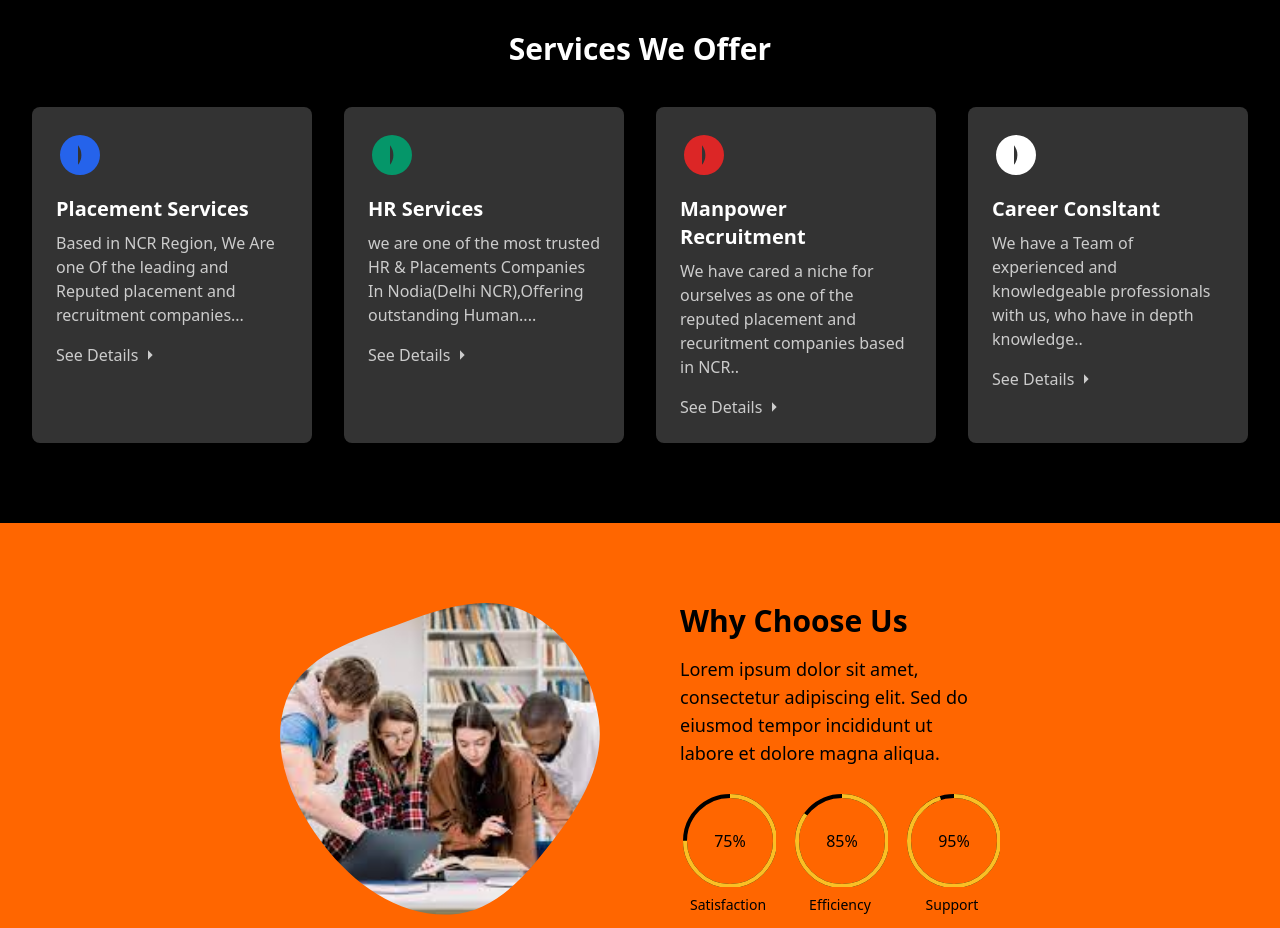
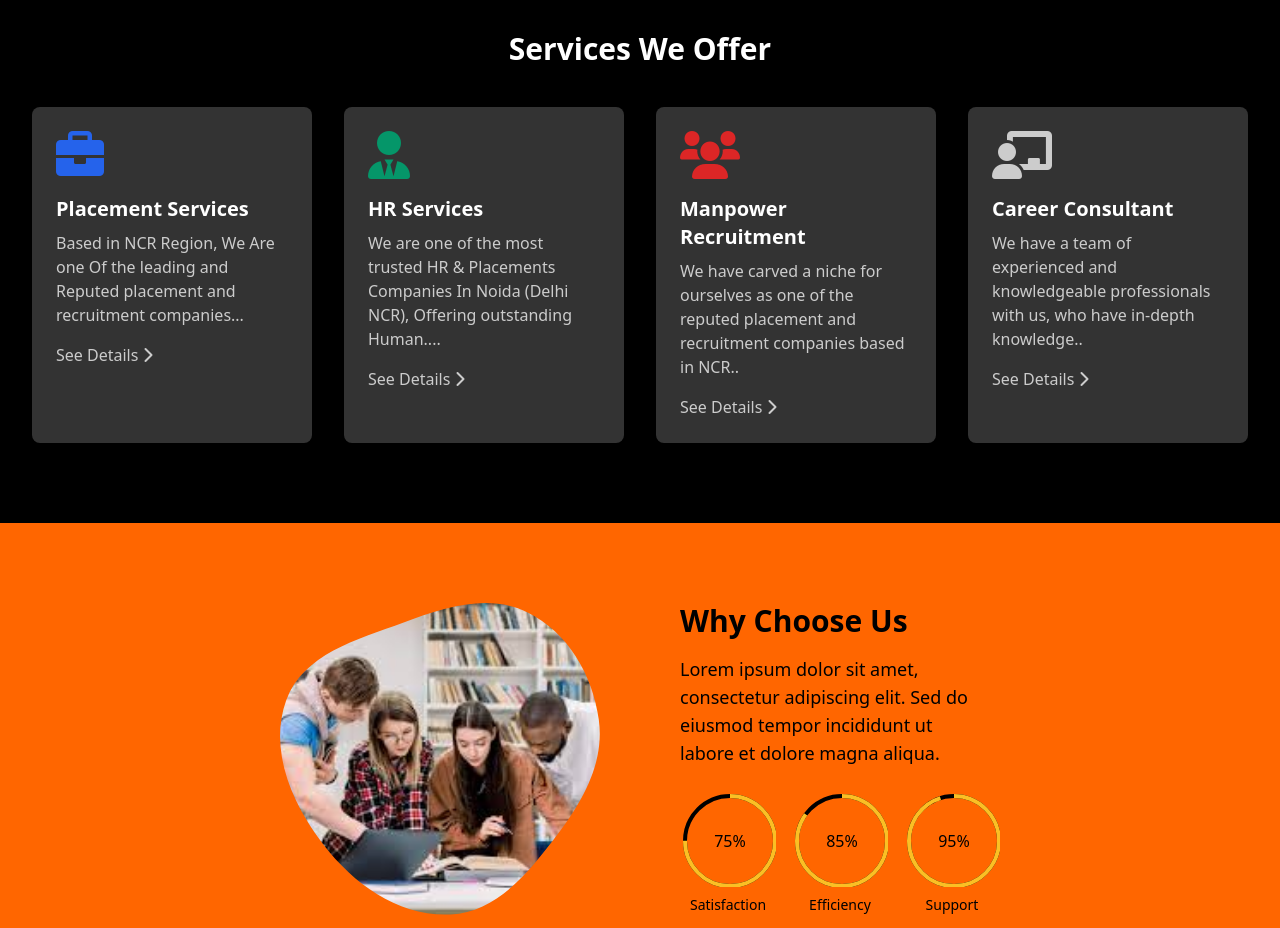
Before and after one commit to Sameer6386/refill, a plain HTML site: page Refill box/index.html in a window 1280 px wide. Shown: the part 960-1888 px from the top of the page. Drawn offline with nearby package versions, Linux system fonts and the light colour scheme.

Commit message:
Add files via upload

```diff
--- a/Refill box/index.html
+++ b/Refill box/index.html
@@ -16,7 +16,6 @@
     <link rel="stylesheet" href="style.css" />
   </head>
   <body class="bg-gray-100 font-sans">
-    <!-- Navbar -->
     <nav class="bg-white shadow-md">
       <div class="max-w-7xl mx-auto px-2 sm:px-6 lg:px-8">
         <div class="relative flex items-center justify-between h-16">
@@ -25,20 +24,7 @@
               id="menu-button"
               class="inline-flex items-center justify-center p-2 text-gray-500 hover:text-gray-700 focus:outline-none"
             >
-              <svg
-                class="w-6 h-6"
-                fill="none"
-                stroke="currentColor"
-                viewBox="0 0 24 24"
-                xmlns="http://www.w3.org/2000/svg"
-              >
-                <path
-                  stroke-linecap="round"
-                  stroke-linejoin="round"
-                  stroke-width="2"
-                  d="M4 6h16M4 12h16m-7 6h7"
-                ></path>
-              </svg>
+              <i class="fas fa-bars w-6 h-6"></i>
             </button>
           </div>
           <div
@@ -67,7 +53,6 @@
               <span>Man Power Solution</span>
               <i class="fas fa-chevron-down"></i>
             </a>
-
             <a href="#contact" class="text-gray-700 hover:text-blue-600"
               >Contact</a
             >
@@ -86,28 +71,17 @@
       >
         <div class="flex justify-end p-4">
           <button id="close-menu" class="text-gray-500">
-            <svg
-              class="w-6 h-6"
-              fill="none"
-              stroke="currentColor"
-              viewBox="0 0 24 24"
-              xmlns="http://www.w3.org/2000/svg"
-            >
-              <path
-                stroke-linecap="round"
-                stroke-linejoin="round"
-                stroke-width="2"
-                d="M6 18L18 6M6 6l12 12"
-              ></path>
-            </svg>
+            <i class="fas fa-times w-6 h-6"></i>
           </button>
         </div>
         <div class="flex flex-col items-center space-y-4 mt-8">
-          <a href="#features" class="text-gray-700 hover:text-blue-600"
-            >Features</a
+          <a href="#Home" class="text-gray-700 hover:text-blue-600">Home</a>
+          <a href="#about" class="text-gray-700 hover:text-blue-600"
+            >About Us</a
           >
-          <a href="#pricing" class="text-gray-700 hover:text-blue-600"
-            >Pricing</a
+          <a href="#team" class="text-gray-700 hover:text-blue-600">Our Team</a>
+          <a href="#Manpower" class="text-gray-700 hover:text-blue-600"
+            >Man Power Solution</a
           >
           <a href="#contact" class="text-gray-700 hover:text-blue-600"
             >Contact</a
@@ -120,7 +94,6 @@
         </div>
       </div>
     </nav>
-
     <!-- Hero Section -->
     <header class="bg-white text-blue-900 py-20">
       <div class="max-w-7xl mx-auto px-2 sm:px-6 lg:px-8 text-center">
@@ -190,17 +163,10 @@
       <div class="max-w-7xl mx-auto px-2 sm:px-6 lg:px-8">
         <h2 class="text-3xl font-bold mb-10 text-center">Services We Offer</h2>
         <div class="grid gap-8 md:grid-cols-2 lg:grid-cols-4">
+          <!-- Placement Services -->
           <div class="bg-gray-100 p-6 rounded-lg shadow-lg">
-            <div class="mb-4">
-              <svg
-                class="w-12 h-12 text-blue-600"
-                fill="currentColor"
-                viewBox="0 0 24 24"
-              >
-                <path
-                  d="M12 2a10 10 0 100 20 10 10 0 000-20zM11 16.93V7.07a8 8 0 010 9.86z"
-                ></path>
-              </svg>
+            <div class="mb-4 text-blue-600">
+              <i class="fas fa-briefcase fa-3x"></i>
             </div>
             <h3 class="text-xl font-bold mb-2">Placement Services</h3>
             <p class="text-gray-600 mb-4">
@@ -211,87 +177,58 @@
               href="#details"
               class="text-gray-600 hover:underline flex items-center"
               >See Details
-              <svg class="w-4 h-4 ml-1" fill="currentColor" viewBox="0 0 24 24">
-                <path d="M9 5l7 7-7 7"></path>
-              </svg>
+              <i class="fas fa-chevron-right ml-1"></i>
             </a>
           </div>
+          <!-- HR Services -->
           <div class="bg-gray-100 p-6 rounded-lg shadow-lg">
-            <div class="mb-4">
-              <svg
-                class="w-12 h-12 text-green-600"
-                fill="currentColor"
-                viewBox="0 0 24 24"
-              >
-                <path
-                  d="M12 2a10 10 0 100 20 10 10 0 000-20zM11 16.93V7.07a8 8 0 010 9.86z"
-                ></path>
-              </svg>
+            <div class="mb-4 text-green-600">
+              <i class="fas fa-user-tie fa-3x"></i>
             </div>
             <h3 class="text-xl font-bold mb-2">HR Services</h3>
             <p class="text-gray-600 mb-4">
-              we are one of the most trusted HR & Placements Companies In
-              Nodia(Delhi NCR),Offering outstanding Human....
+              We are one of the most trusted HR & Placements Companies In Noida
+              (Delhi NCR), Offering outstanding Human....
             </p>
             <a
               href="#details"
               class="text-gray-600 hover:underline flex items-center"
               >See Details
-              <svg class="w-4 h-4 ml-1" fill="currentColor" viewBox="0 0 24 24">
-                <path d="M9 5l7 7-7 7"></path>
-              </svg>
+              <i class="fas fa-chevron-right ml-1"></i>
             </a>
           </div>
+          <!-- Manpower Recruitment -->
           <div class="bg-gray-100 p-6 rounded-lg shadow-lg">
-            <div class="mb-4">
-              <svg
-                class="w-12 h-12 text-red-600"
-                fill="currentColor"
-                viewBox="0 0 24 24"
-              >
-                <path
-                  d="M12 2a10 10 0 100 20 10 10 0 000-20zM11 16.93V7.07a8 8 0 010 9.86z"
-                ></path>
-              </svg>
+            <div class="mb-4 text-red-600">
+              <i class="fas fa-users fa-3x"></i>
             </div>
             <h3 class="text-xl font-bold mb-2">Manpower Recruitment</h3>
             <p class="text-gray-600 mb-4">
-              We have cared a niche for ourselves as one of the reputed
-              placement and recuritment companies based in NCR..
+              We have carved a niche for ourselves as one of the reputed
+              placement and recruitment companies based in NCR..
             </p>
             <a
               href="#details"
               class="text-gray-600 hover:underline flex items-center"
               >See Details
-              <svg class="w-4 h-4 ml-1" fill="currentColor" viewBox="0 0 24 24">
-                <path d="M9 5l7 7-7 7"></path>
-              </svg>
+              <i class="fas fa-chevron-right ml-1"></i>
             </a>
           </div>
+          <!-- Career Consultant -->
           <div class="bg-gray-100 p-6 rounded-lg shadow-lg">
-            <div class="mb-4">
-              <svg
-                class="w-12 h-12 text-600"
-                fill="currentColor"
-                viewBox="0 0 24 24"
-              >
-                <path
-                  d="M12 2a10 10 0 100 20 10 10 0 000-20zM11 16.93V7.07a8 8 0 010 9.86z"
-                ></path>
-              </svg>
+            <div class="mb-4 text-gray-600">
+              <i class="fas fa-chalkboard-teacher fa-3x"></i>
             </div>
-            <h3 class="text-xl font-bold mb-2">Career Consltant</h3>
+            <h3 class="text-xl font-bold mb-2">Career Consultant</h3>
             <p class="text-gray-600 mb-4">
-              We have a Team of experienced and knowledgeable professionals with
-              us, who have in depth knowledge..
+              We have a team of experienced and knowledgeable professionals with
+              us, who have in-depth knowledge..
             </p>
             <a
               href="#details"
               class="text-gray-600 hover:underline flex items-center"
               >See Details
-              <svg class="w-4 h-4 ml-1" fill="currentColor" viewBox="0 0 24 24">
-                <path d="M9 5l7 7-7 7"></path>
-              </svg>
+              <i class="fas fa-chevron-right ml-1"></i>
             </a>
           </div>
           <!-- Add more cards as needed -->
@@ -608,6 +545,6 @@
       </div>
     </footer>
 
-    <script></script>
+    <script src="script.js"></script>
   </body>
 </html>
--- a/Refill box/script.js
+++ b/Refill box/script.js
@@ -1,5 +1,4 @@
-// Mobile Menu Toggle:
-
+// Mobile Menu Toggle
 document.getElementById("menu-button").addEventListener("click", () => {
   document.getElementById("mobile-menu").classList.toggle("hidden");
 });
@@ -8,8 +7,7 @@ document.getElementById("close-menu").addEventListener("click", () => {
   document.getElementById("mobile-menu").classList.add("hidden");
 });
 
-//  progress Bar
-
+// Progress Bar
 document.addEventListener("DOMContentLoaded", function () {
   const progressCircles = document.querySelectorAll(".progress-circle");
   progressCircles.forEach((circle) => {
```
